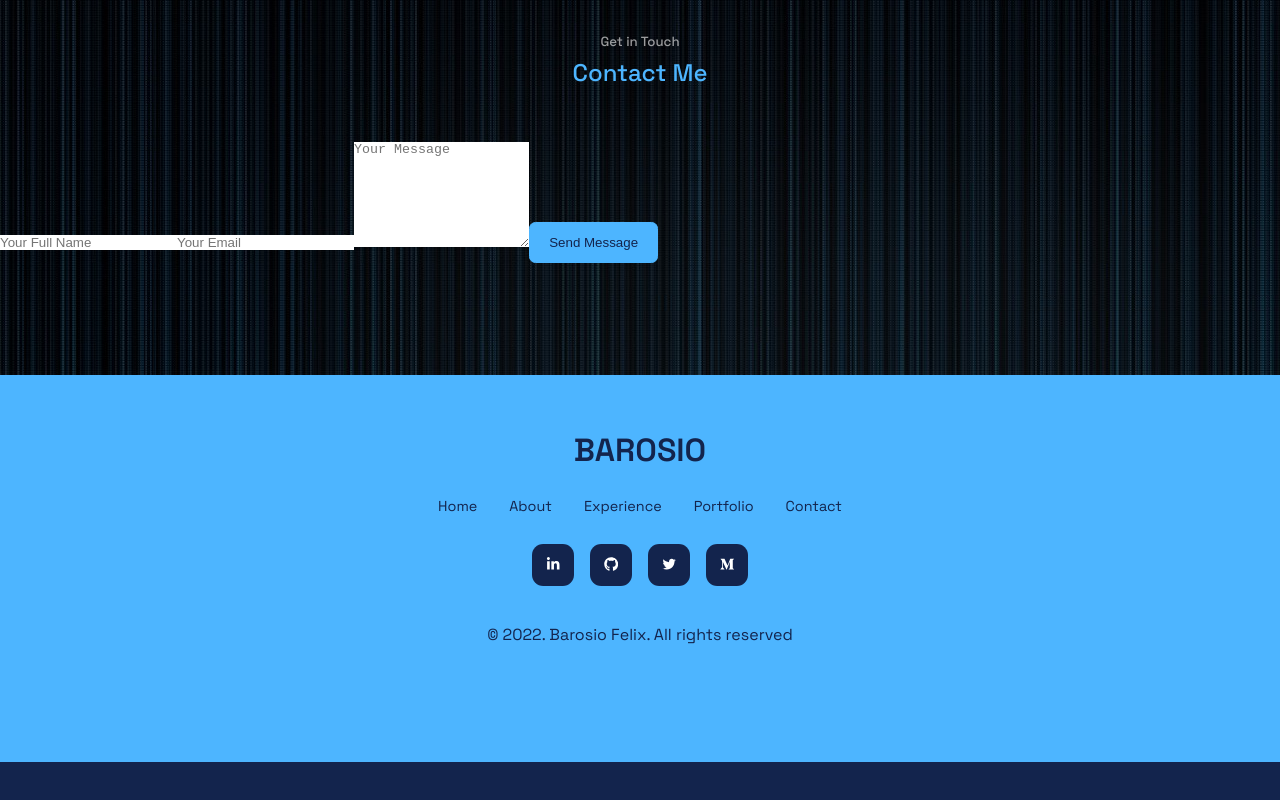
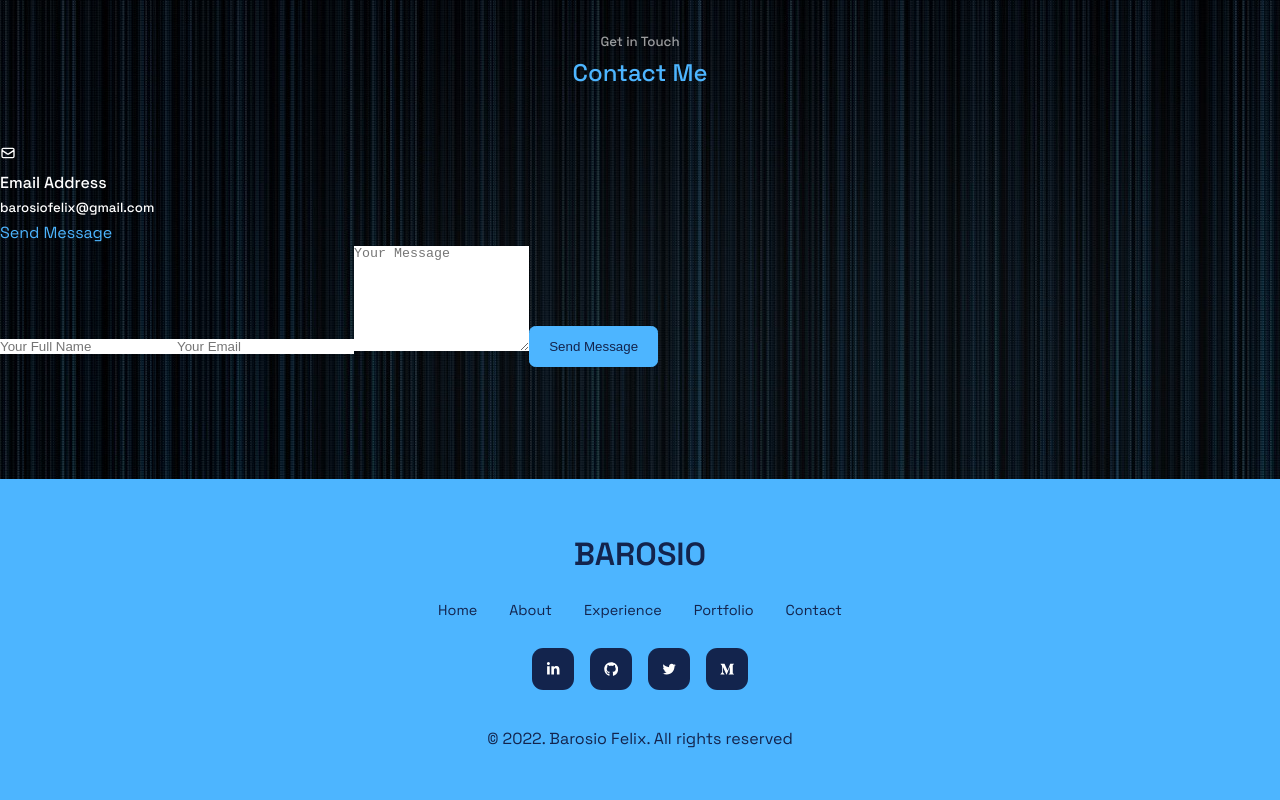
Before and after one commit to Felix-Barosio/Portfolio, a React (Create React App) app: page / in a window 1280 px wide. Shown: the part 3105-3905 px from the top of the page. Before the commit the page ends 3867 px from the top, so only its background shows below. Built offline with nearby package versions, Linux system fonts and the light colour scheme.

Commit message:
Added email address

```diff
--- a/src/components/Contact/Contact.js
+++ b/src/components/Contact/Contact.js
@@ -1,5 +1,6 @@
 import React, { useRef } from 'react';
 import './Contact.css'
+import { HiOutlineMail } from 'react-icons/hi'
 // import { RiMessengerLine } from 'react-icons/ri'
 // import emailjs from '@emailjs/browser';
 
@@ -24,6 +25,14 @@ const Contact = () => {
             <h5>Get in Touch</h5>
             <h2>Contact Me</h2>
             <div className='contact_container'>
+                <div className="contact_options">
+                    <article className='contact_option'>
+                        <HiOutlineMail className='contact_icon' />
+                        <h4>Email Address</h4>
+                        <h5>barosiofelix@gmail.com</h5>
+                        <a href="mailto:barosiofelix@gmail.com" target={'_blank'} rel="noreferrer">Send Message</a>
+                    </article>
+                </div>
 
                 <form ref={form} onSubmit={sendEmail}>
                     <input type="text" name="name" placeholder="Your Full Name" required />
```
